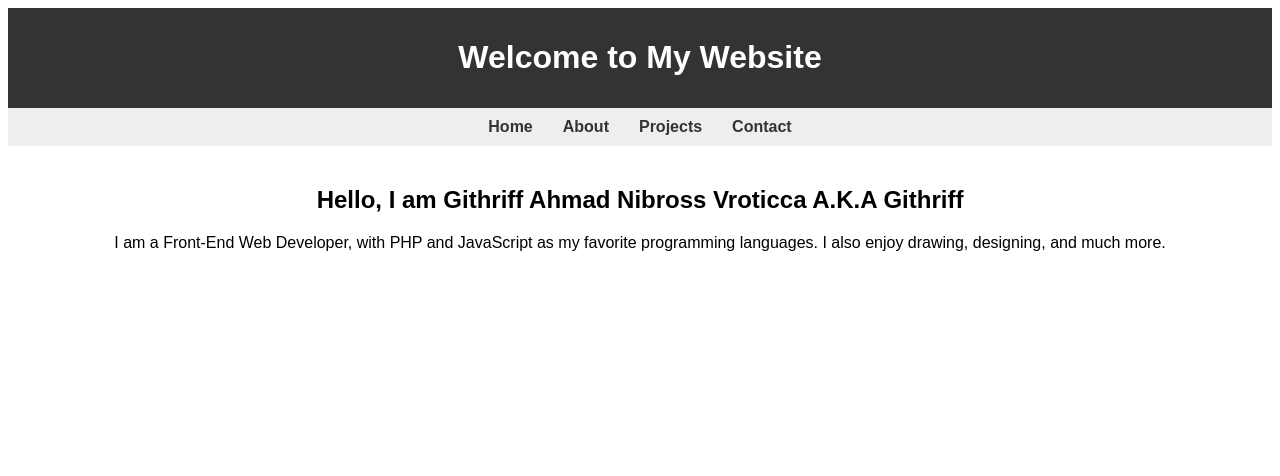
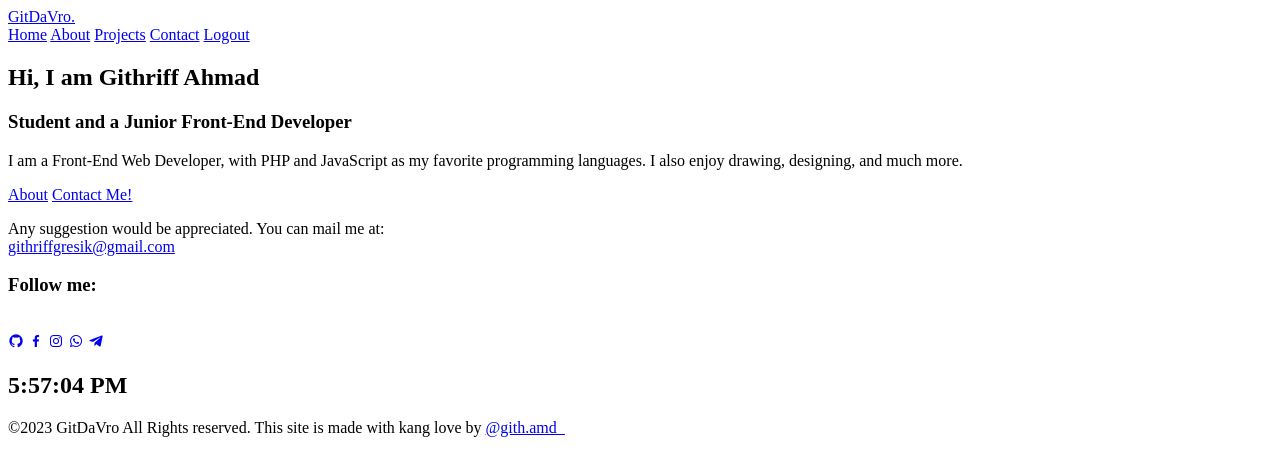
Before and after one commit to githdavro/GitdavroV1, a PHP site: page /home.php in a window 1280 px wide. Shown: the top 476 px of the page. Run offline with PHP 8.4, Linux system fonts and the light colour scheme.

Commit message:
Update home.php
updated UI Layout

```diff
--- a/home.php
+++ b/home.php
@@ -1,61 +1,95 @@
 <!DOCTYPE html>
 <html lang="en">
+
 <head>
     <meta charset="UTF-8">
+    <meta http-equiv="X-UA-Compatible" content="IE=edge">
     <meta name="viewport" content="width=device-width, initial-scale=1.0">
-    <title>Home Page</title>
-    <style>
-        body {
-            font-family: Arial, sans-serif;
-        }
+    <title>GitDaVro | Home</title>
+    <link rel="stylesheet" href="style.css">
+    <link href='https://unpkg.com/boxicons@2.1.4/css/boxicons.min.css' rel='stylesheet'>
+</head>
 
-        header {
-            background-color: #333;
-            color: #fff;
-            text-align: center;
-            padding: 10px;
-        }
+<body>
+    <header class="header">
+        <a href="#" class="logosini">GitDaVro.</a>
 
-        nav {
-            display: flex;
-            justify-content: center;
-            background-color: #eee;
-            padding: 10px;
-        }
+        <nav class="navbar">
+            <a href="#" class="active">Home</a>
+            <a href="about.php">About</a>
+            <a href="projects.php">Projects</a>
+            <a href="contact.php">Contact</a>
+            <a href="?logout=true">Logout</a>
+        </nav>
+    </header>
 
-        nav a {
-            margin: 0 15px;
-            text-decoration: none;
-            color: #333;
-            font-weight: bold;
-        }
+    <section class="home">
+        <div class="home-content">
+            <h1>Hi, I am Githriff Ahmad</h1>
+            <h3> Student and a Junior Front-End Developer</h3>
+            <p>I am a Front-End Web Developer, with PHP and JavaScript as my favorite programming languages.
+            I also enjoy drawing, designing, and much more.
+            </p>
+            <div class="btn-box">
+                <a href="about.php">About</a>
+                <a href="contact.php">Contact Me!</a>
+            </div>
+        </div>
 
-        .main-content {
-            text-align: center;
-            padding: 20px;
-        }
-    </style>
-</head>
-<body>
+        <div class="home-inf"><p>Any suggestion would be appreciated. You can mail me at: <br>
+            <a href="mailto:githriffgresik@gmail.com" class="active">githriffgresik@gmail.com</a>
+        </div>
 
-<header>
-    <h1>Welcome to My Website</h1>
-</header>
+            <div class="home-sci">
+                <h3>Follow me:</h3><br>
+                <a href="https://github.com/githdavro/"><i class='bx bxl-github'></i></a>
+                <a href="https://www.facebook.com/githriff.nibross/"><i class='bx bxl-facebook'></i></a>
+                <a href="https://www.instagram.com/gith.amd_"><i class='bx bxl-instagram'></i></a>
+                <a href="#"><i class='bx bxl-whatsapp'></i></a>
+                <a href="https://t.me/s/Fre1z4"><i class='bx bxl-telegram'></i></a>
+            </div>
+            <div class="clock">
+                <h1 id="current-time"9></h1>
+            </div>
 
-<nav>
-    <a href="home.php">Home</a>
-    <a href="about.php">About</a>
-    <a href="projects.php">Projects</a>
-    <a href="contact.php">Contact</a>
-</nav>
+            <span class="home-imgHover"></span>
 
-<div class="main-content">
-    <h2>Hello, I am Githriff Ahmad Nibross Vroticca A.K.A Githriff</h2>
-    <p>
-        I am a Front-End Web Developer, with PHP and JavaScript as my favorite programming languages.
-        I also enjoy drawing, designing, and much more.
-    </p>
-</div>
+            <div class="home-bott">
+        <p>©2023 GitDaVro All Rights reserved. This site is made with kang love by <a href="https://instagram.com/gith.amd_" target="_blank" class="active">@gith.amd_</a></p>
+        </div>
+
+
+    </section>
+
+<script>
+    let time = document.getElementById("current-time")
+
+    setInterval(() =>{
+        let d = new Date();
+        time.innerHTML = d.toLocaleTimeString()
+    },1000)
+</script>
+
+
+<?php
+// Mulai sesi (pastikan ini dijalankan di setiap halaman yang melibatkan sesi)
+session_start();
+
+// Fungsi logout
+if (isset($_GET['logout'])) {
+    // Hancurkan semua variabel sesi
+    session_unset();
+
+    // Hancurkan sesi
+    session_destroy();
+
+    // Alihkan ke halaman login atau halaman lain yang sesuai
+    header("Location: login.php");
+    exit();
+}
+?>
+
 
 </body>
+
 </html>
```
